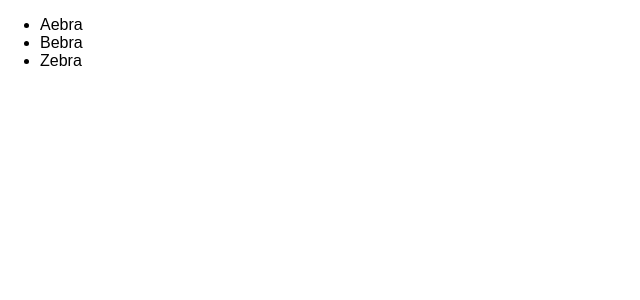
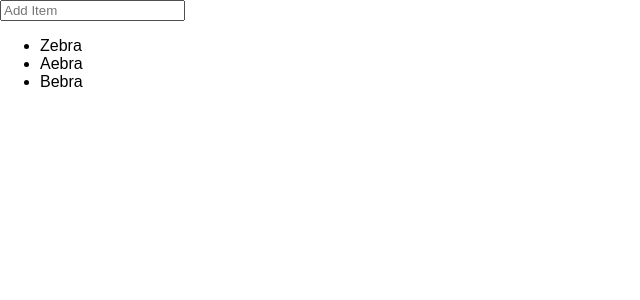
Before and after one commit to alocke12992/React_todo, a React (Create React App) app: page / in a window 1280 px wide. Shown: the top 300 px of the page, without its empty margins (0-640 px from the left). Built offline with nearby package versions, Linux system fonts and the light colour scheme.

Commit message:
Add Form

```diff
--- a/src/App.js
+++ b/src/App.js
@@ -1,6 +1,6 @@
 import React, { Component } from 'react';
-import logo from './logo.svg';
-
+import List from './List';
+import TodoForm from './TodoForm';
 
 class App extends Component {
   state = {
@@ -23,14 +23,10 @@ class App extends Component {
     const { todos } = this.state
     return (
       <div>
-        <ul>
-          { todos.sort(this.byName).map( (todo, i) => {
-            return <li key={todo.id}>{todo.name}</li>
-            })
-          }
-        </ul>
+        <TodoForm />
+        <List items={todos} />
       </div>
-    )
+    );
   }
 }
 
--- /dev/null
+++ b/src/TodoForm.js
@@ -0,0 +1,13 @@
+import React from 'react';
+
+class TodoForm extends React.Component {
+  render () {
+    return (
+      <form>
+        <input required placeholder="Add Item" />
+      </form>
+    )
+  }
+}
+
+export default TodoForm;
```
